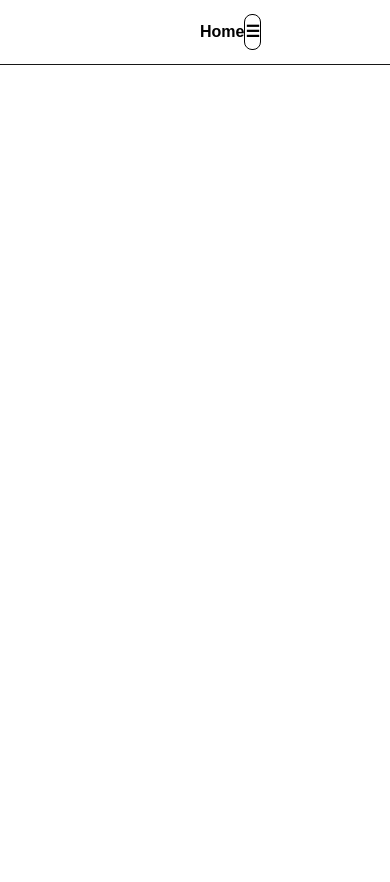
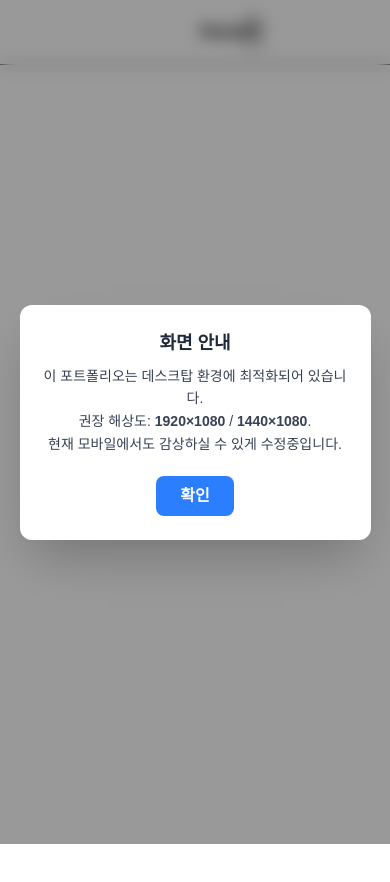
Before and after one commit to Hong-min1010/portfolio-next, a Next.js app: page / in a window 390 px wide. Shown: the top 882 px of the page. Built offline with nearby package versions, Linux system fonts and the light colour scheme.

Commit message:
fix: 반응형 수정 전 안내모달 작성

```diff
--- a/app/page.tsx
+++ b/app/page.tsx
@@ -1,6 +1,9 @@
+'use client'
+
 import Image from "next/image";
 import ProjectCarousel from "./components/ProjectCarousel";
 import { Project } from "./components/ProjectInfo";
+import { useEffect, useState } from "react";
 
 const projects: Project[] = [
   {
@@ -121,8 +124,52 @@ const projects: Project[] = [
 ];
 
 export default function Home() {
+  const [showNotice, setShowNotice] = useState(false);
+
+
+  useEffect(() => {
+    if (typeof window === "undefined") return;
+    if (!sessionStorage.getItem("resolutionNoticeShown")) {
+      const id = requestAnimationFrame(() => setShowNotice(true));
+      return () => cancelAnimationFrame(id);
+    }
+  }, []);
+
+  useEffect(() => {
+    if (showNotice) {
+      document.body.classList.add("overflow-hidden");
+    } else {
+      document.body.classList.remove("overflow-hidden");
+    }
+    return () => document.body.classList.remove("overflow-hidden");
+  }, [showNotice]);
+
+  const handleCloseNotice = () => {
+    sessionStorage.setItem("resolutionNoticeShown", "true");
+    setShowNotice(false);
+  };
+
   return (
     <section className="w-full overflow-x-clip">
+      {showNotice && (
+        <div className="fixed inset-0 z-50 flex items-center justify-center bg-black/40 backdrop-blur-sm">
+          <div className="bg-white rounded-xl shadow-2xl p-6 w-[90%] max-w-md text-center">
+            <h2 className="text-lg md:text-xl font-bold text-gray-800 mb-2">화면 안내</h2>
+            <p className="text-sm text-gray-700 leading-relaxed mb-5">
+              이 포트폴리오는 데스크탑 환경에 최적화되어 있습니다.<br />
+              권장 해상도: <b>1920×1080</b> / <b>1440×1080</b>.<br />
+              현재 모바일에서도 감상하실 수 있게 수정중입니다.
+            </p>
+            <button
+              onClick={handleCloseNotice}
+              className="px-6 py-2 rounded-lg bg-blue-500
+              hover:bg-blue-600 text-white font-semibold transition cursor-pointer"
+            >
+              확인
+            </button>
+          </div>
+        </div>
+      )}
       <div className="mx-auto max-w-6xl px-4 sm:px-6 lg:px-8 min-h-[calc(100dvh-4rem)] flex items-center pt-28 md:pt-32 pb-20">
         <div className="w-full grid grid-cols-1 md:grid-cols-2 gap-32 md:gap-40 items-center">
           <div className="text-center md:text-left mb-20">
```
